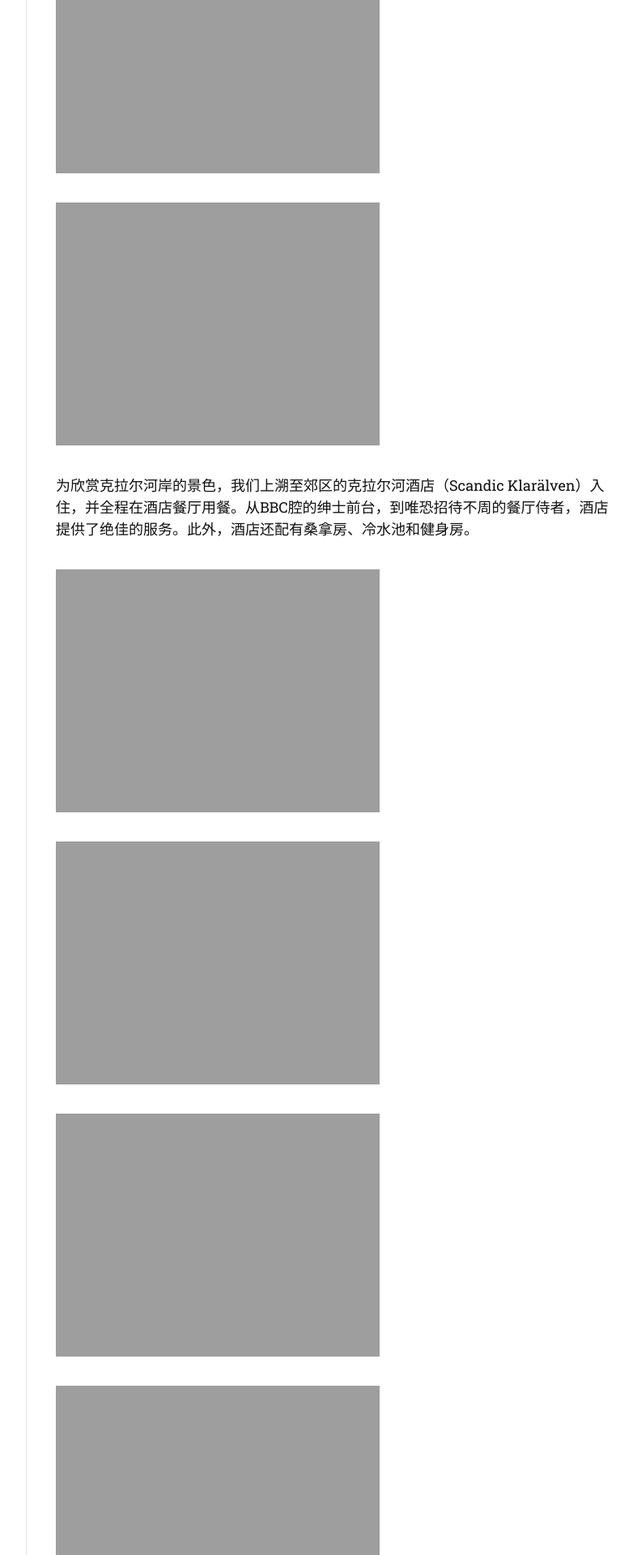
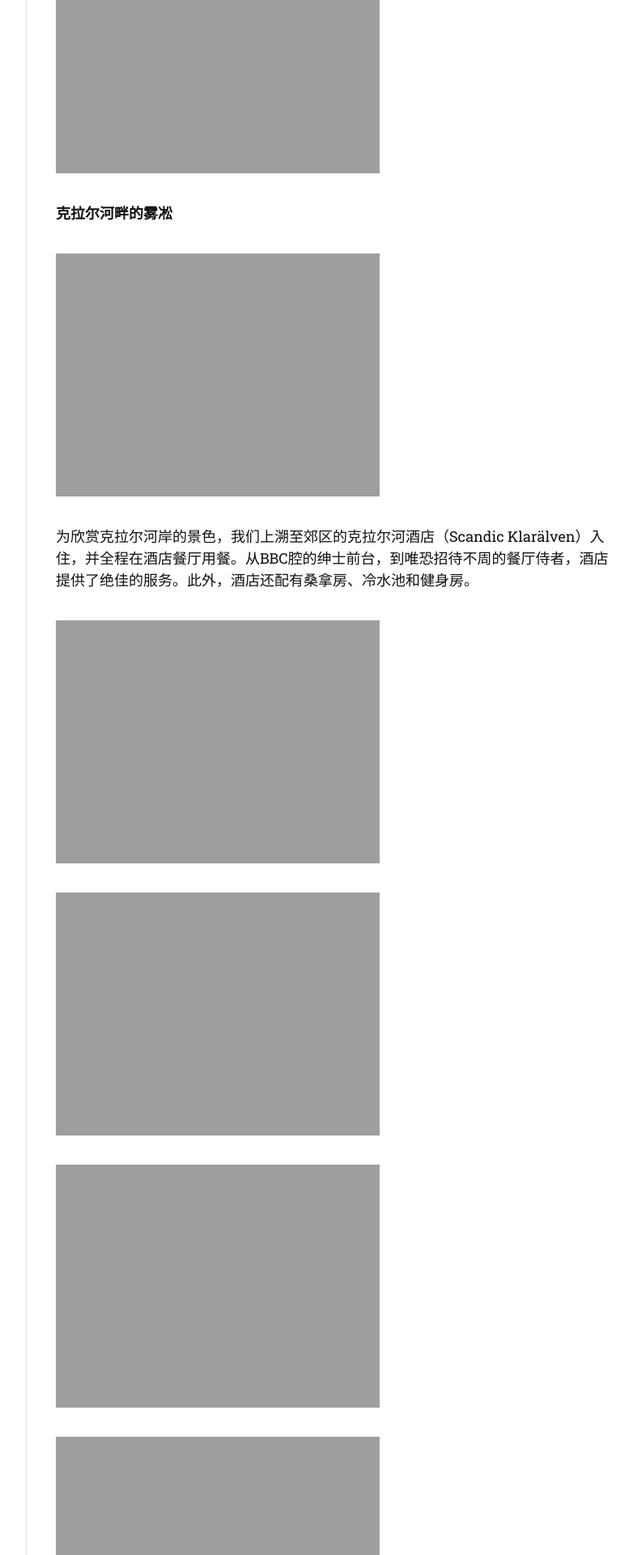
Before and after one commit to Lithiumcr/Lithiumcr.github.io, a Jekyll site: the page built from _posts/司机行记/2023-12-30-卡尔城游记.md, in a window 1280 px wide. Shown: the part 1616-3536 px from the top of the page at 81% size, without its empty margins (357-1139 px from the left). Built offline with Jekyll 4.4.1, drawn with Linux system fonts in a browser that asks for light colours; nearby versions of some CDN libraries; some web fonts are replaced.

Commit message:
图片注释测试

```diff
--- a/_posts/司机行记/2023-12-30-卡尔城游记.md
+++ b/_posts/司机行记/2023-12-30-卡尔城游记.md
@@ -23,6 +23,8 @@ toc: true
 ## **食宿**
 
 ![河]({{ "/image/karlstad/klara.jpg" | absolute_url }})
+{: .center }
+**克拉尔河畔的雾凇**
 
 ![SOS急救设施还贴心地配备了手套]({{ "/image/karlstad/sos.jpg" | absolute_url }})
 
```
